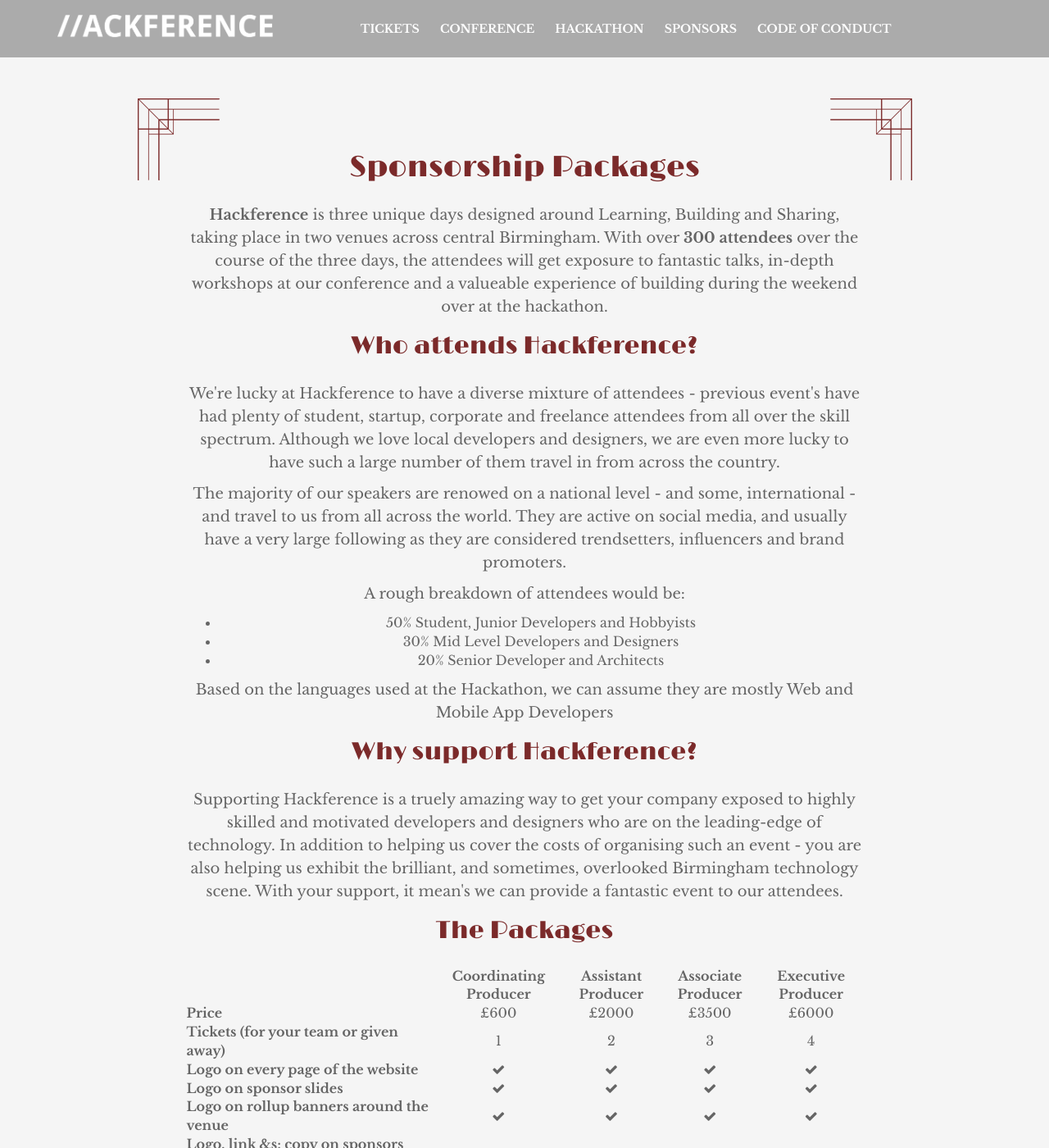
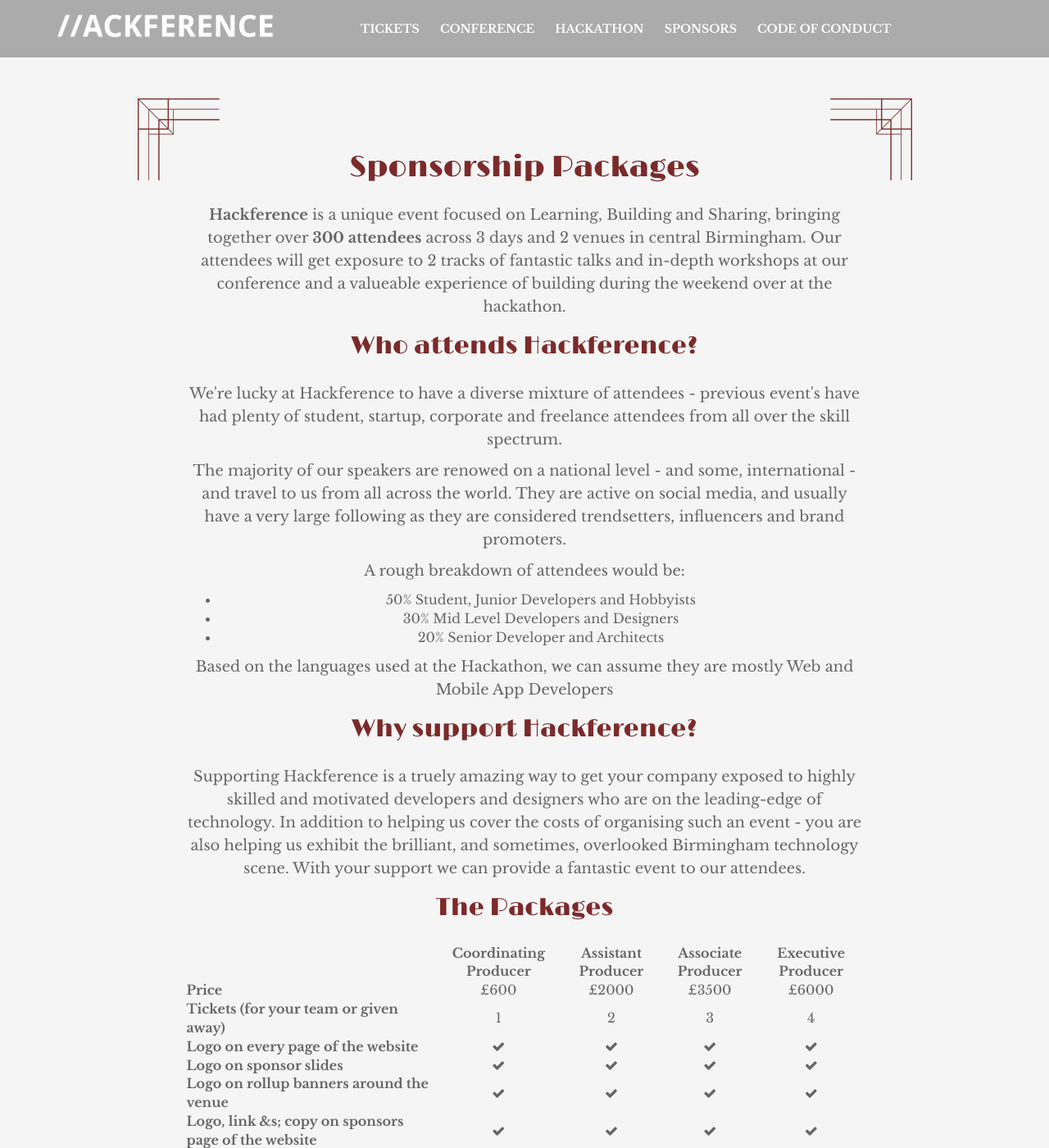
Before and after one commit to hackference/hackference-2016, a Jekyll site: the page built from sponsors/sponsor-us.html, in a window 1280 px wide and 1400 px high. Shown: the whole window at 82% size. Built offline with Jekyll 4.4.1, drawn with Linux system fonts in a browser that asks for light colours; nearby versions of some CDN libraries.

Commit message:
some rewording to sponsors page, still not happy :(

```diff
--- a/sponsors/sponsor-us.html
+++ b/sponsors/sponsor-us.html
@@ -4,12 +4,12 @@ title: Why not sponsor Hackference
 ---
 <h1>Sponsorship Packages</h1>
 <p>
-  <strong>Hackference</strong> is three unique days designed around Learning, Building and Sharing, taking place in two venues across central Birmingham.
-  With over <strong>300 attendees</strong> over the course of the three days, the attendees will get exposure to fantastic talks, in-depth workshops at our conference and a valueable experience of building during the weekend over at the hackathon.
+  <strong>Hackference</strong> is a unique event focused on Learning, Building and Sharing, bringing together over <strong>300 attendees</strong> across 3 days and 2 venues in central Birmingham.
+  Our attendees will get exposure to 2 tracks of fantastic talks and in-depth workshops at our conference and a valueable experience of building during the weekend over at the hackathon.
 </p>
 
 <h2>Who attends Hackference?</h2>
-<p>We're lucky at Hackference to have a diverse mixture of attendees - previous event's have had plenty of student, startup, corporate and freelance attendees from all over the skill spectrum. Although we love local developers and designers, we are even more lucky to have such a large number of them travel in from across the country.</p>
+<p>We're lucky at Hackference to have a diverse mixture of attendees - previous event's have had plenty of student, startup, corporate and freelance attendees from all over the skill spectrum.</p>
 <p>The majority of our speakers are renowed on a national level - and some, international - and travel to us from all across the world. They are active on social media, and usually have a very large following as they are considered trendsetters, influencers and brand promoters.</p>
 <p>A rough breakdown of attendees would be:</p>
 <ul>
@@ -20,7 +20,7 @@ title: Why not sponsor Hackference
 <p>Based on the languages used at the Hackathon, we can assume they are mostly Web and Mobile App Developers</p>
 
 <h2>Why support Hackference?</h2>
-<p>Supporting Hackference is a truely amazing way to get your company exposed to highly skilled and motivated developers and designers who are on the leading-edge of technology. In addition to helping us cover the costs of organising such an event - you are also helping us exhibit the brilliant, and sometimes, overlooked Birmingham technology scene. With your support, it mean's we can provide a fantastic event to our attendees.</p>
+<p>Supporting Hackference is a truely amazing way to get your company exposed to highly skilled and motivated developers and designers who are on the leading-edge of technology. In addition to helping us cover the costs of organising such an event - you are also helping us exhibit the brilliant, and sometimes, overlooked Birmingham technology scene. With your support we can provide a fantastic event to our attendees.</p>
 
 <h2>The Packages</h2>
 <table style="width: 100%;">
```
